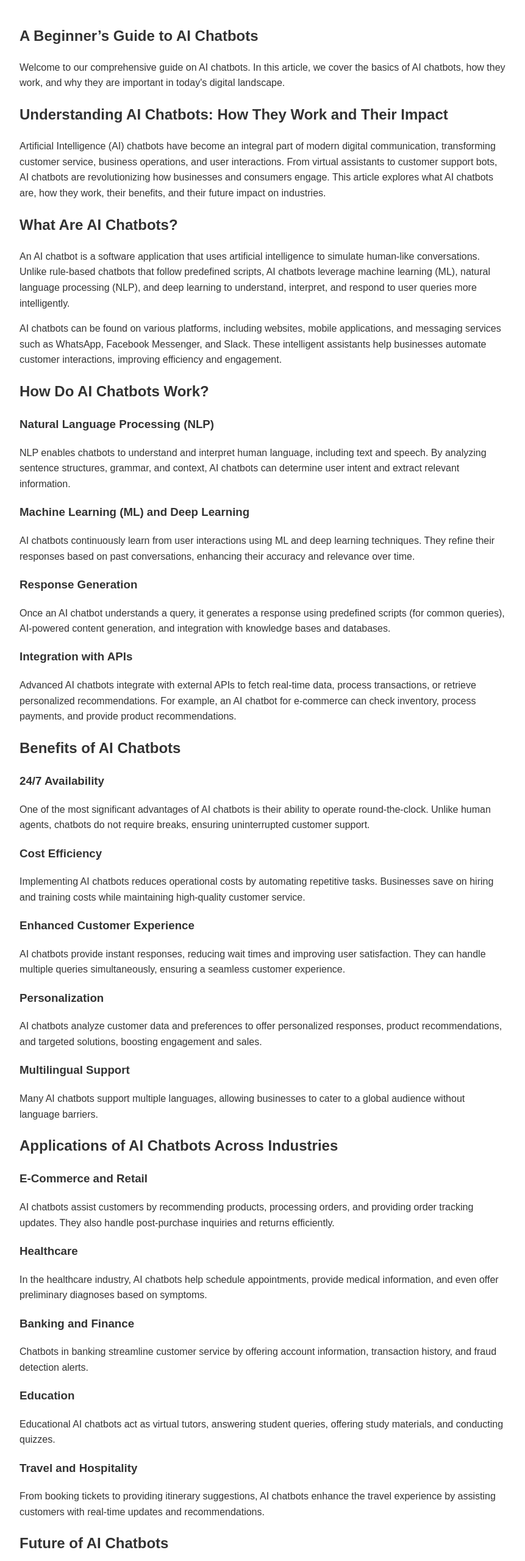
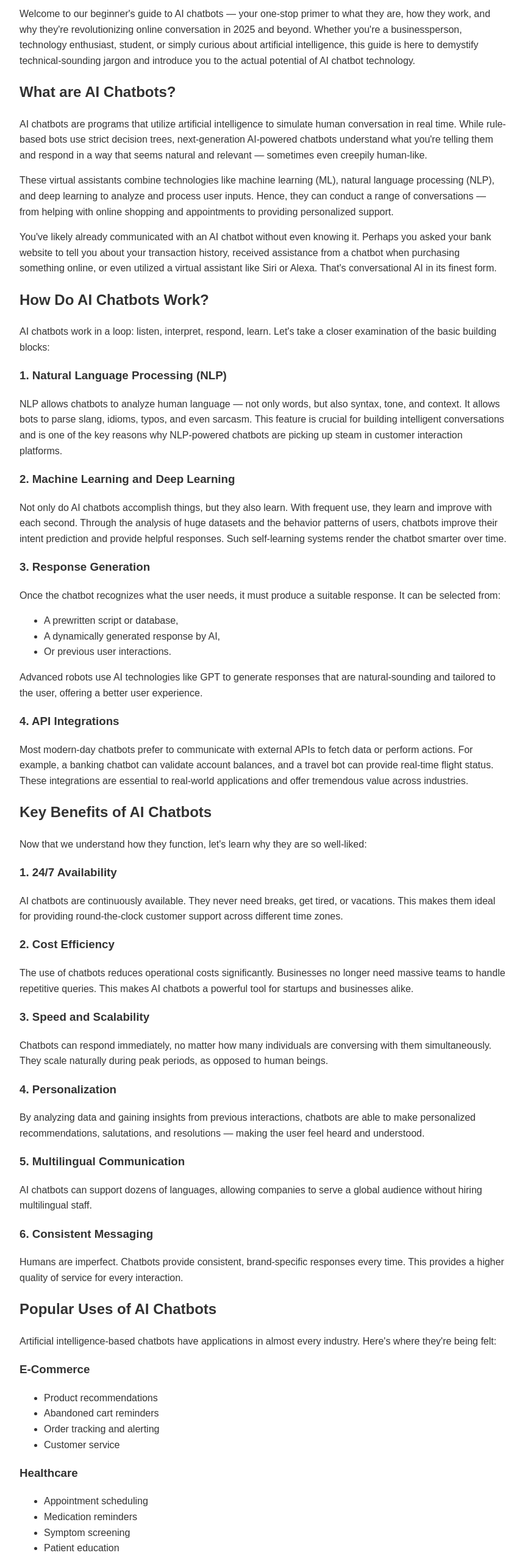
Before and after one commit to abhaybansal12/atomgpt, a plain HTML site: page understanding-ai-chatbots.html in a window 1280 px wide. Shown: the part 180-2740 px from the top of the page at 61% size, without its empty margins (208-1069 px from the left). Drawn offline with Linux system fonts and the light colour scheme.

Commit message:
Update understanding-ai-chatbots.html

```diff
--- a/understanding-ai-chatbots.html
+++ b/understanding-ai-chatbots.html
@@ -39,83 +39,123 @@
 
 <body>
   <header>
-    <h1>Understanding AI Chatbots</h1>
-    <nav>
-      <a href="/">Home</a>
-      <a href="index.html">Chatbot</a>
-      <a href="blog.html">Blog</a>
-      <a href="blog.html">Contact</a>
-    </nav>
+    <h1>A Beginner's Guide to AI Chatbots</h1>
   </header>
-  <div class="container">
-    <article>
-      <h2>A Beginner’s Guide to AI Chatbots</h2>
-      <p>Welcome to our comprehensive guide on AI chatbots. In this article, we cover the basics of AI chatbots, how they work, and why they are important in today's digital landscape.</p>
-      <h1>Understanding AI Chatbots: How They Work and Their Impact</h1>
-  <p>Artificial Intelligence (AI) chatbots have become an integral part of modern digital communication, transforming customer service, business operations, and user interactions. From virtual assistants to customer support bots, AI chatbots are revolutionizing how businesses and consumers engage. This article explores what AI chatbots are, how they work, their benefits, and their future impact on industries.</p>
 
-  <h2>What Are AI Chatbots?</h2>
-  <p>An AI chatbot is a software application that uses artificial intelligence to simulate human-like conversations. Unlike rule-based chatbots that follow predefined scripts, AI chatbots leverage machine learning (ML), natural language processing (NLP), and deep learning to understand, interpret, and respond to user queries more intelligently.</p>
-  <p>AI chatbots can be found on various platforms, including websites, mobile applications, and messaging services such as WhatsApp, Facebook Messenger, and Slack. These intelligent assistants help businesses automate customer interactions, improving efficiency and engagement.</p>
+  <main class="container">
+    <p>Welcome to our beginner's guide to AI chatbots — your one-stop primer to what they are, how they work, and why they're revolutionizing online conversation in 2025 and beyond. Whether you're a businessperson, technology enthusiast, student, or simply curious about artificial intelligence, this guide is here to demystify technical-sounding jargon and introduce you to the actual potential of AI chatbot technology.</p>
 
-  <h2>How Do AI Chatbots Work?</h2>
+    <h2>What are AI Chatbots?</h2>
+    <p>AI chatbots are programs that utilize artificial intelligence to simulate human conversation in real time. While rule-based bots use strict decision trees, next-generation AI-powered chatbots understand what you're telling them and respond in a way that seems natural and relevant — sometimes even creepily human-like.</p>
 
-  <h3>Natural Language Processing (NLP)</h3>
-  <p>NLP enables chatbots to understand and interpret human language, including text and speech. By analyzing sentence structures, grammar, and context, AI chatbots can determine user intent and extract relevant information.</p>
+    <p>These virtual assistants combine technologies like machine learning (ML), natural language processing (NLP), and deep learning to analyze and process user inputs. Hence, they can conduct a range of conversations — from helping with online shopping and appointments to providing personalized support.</p>
 
-  <h3>Machine Learning (ML) and Deep Learning</h3>
-  <p>AI chatbots continuously learn from user interactions using ML and deep learning techniques. They refine their responses based on past conversations, enhancing their accuracy and relevance over time.</p>
+    <p>You've likely already communicated with an AI chatbot without even knowing it. Perhaps you asked your bank website to tell you about your transaction history, received assistance from a chatbot when purchasing something online, or even utilized a virtual assistant like Siri or Alexa. That's conversational AI in its finest form.</p>
 
-  <h3>Response Generation</h3>
-  <p>Once an AI chatbot understands a query, it generates a response using predefined scripts (for common queries), AI-powered content generation, and integration with knowledge bases and databases.</p>
+    <h2>How Do AI Chatbots Work?</h2>
+    <p>AI chatbots work in a loop: listen, interpret, respond, learn. Let's take a closer examination of the basic building blocks:</p>
 
-  <h3>Integration with APIs</h3>
-  <p>Advanced AI chatbots integrate with external APIs to fetch real-time data, process transactions, or retrieve personalized recommendations. For example, an AI chatbot for e-commerce can check inventory, process payments, and provide product recommendations.</p>
+    <h3>1. Natural Language Processing (NLP)</h3>
+    <p>NLP allows chatbots to analyze human language — not only words, but also syntax, tone, and context. It allows bots to parse slang, idioms, typos, and even sarcasm. This feature is crucial for building intelligent conversations and is one of the key reasons why NLP-powered chatbots are picking up steam in customer interaction platforms.</p>
 
-  <h2>Benefits of AI Chatbots</h2>
+    <h3>2. Machine Learning and Deep Learning</h3>
+    <p>Not only do AI chatbots accomplish things, but they also learn. With frequent use, they learn and improve with each second. Through the analysis of huge datasets and the behavior patterns of users, chatbots improve their intent prediction and provide helpful responses. Such self-learning systems render the chatbot smarter over time.</p>
 
-  <h3>24/7 Availability</h3>
-  <p>One of the most significant advantages of AI chatbots is their ability to operate round-the-clock. Unlike human agents, chatbots do not require breaks, ensuring uninterrupted customer support.</p>
+    <h3>3. Response Generation</h3>
+    <p>Once the chatbot recognizes what the user needs, it must produce a suitable response. It can be selected from:</p>
+    <ul>
+      <li>A prewritten script or database,</li>
+      <li>A dynamically generated response by AI,</li>
+      <li>Or previous user interactions.</li>
+    </ul>
+    <p>Advanced robots use AI technologies like GPT to generate responses that are natural-sounding and tailored to the user, offering a better user experience.</p>
 
-  <h3>Cost Efficiency</h3>
-  <p>Implementing AI chatbots reduces operational costs by automating repetitive tasks. Businesses save on hiring and training costs while maintaining high-quality customer service.</p>
+    <h3>4. API Integrations</h3>
+    <p>Most modern-day chatbots prefer to communicate with external APIs to fetch data or perform actions. For example, a banking chatbot can validate account balances, and a travel bot can provide real-time flight status. These integrations are essential to real-world applications and offer tremendous value across industries.</p>
 
-  <h3>Enhanced Customer Experience</h3>
-  <p>AI chatbots provide instant responses, reducing wait times and improving user satisfaction. They can handle multiple queries simultaneously, ensuring a seamless customer experience.</p>
+    <h2>Key Benefits of AI Chatbots</h2>
+    <p>Now that we understand how they function, let's learn why they are so well-liked:</p>
 
-  <h3>Personalization</h3>
-  <p>AI chatbots analyze customer data and preferences to offer personalized responses, product recommendations, and targeted solutions, boosting engagement and sales.</p>
+    <h3>1. 24/7 Availability</h3>
+    <p>AI chatbots are continuously available. They never need breaks, get tired, or vacations. This makes them ideal for providing round-the-clock customer support across different time zones.</p>
 
-  <h3>Multilingual Support</h3>
-  <p>Many AI chatbots support multiple languages, allowing businesses to cater to a global audience without language barriers.</p>
+    <h3>2. Cost Efficiency</h3>
+    <p>The use of chatbots reduces operational costs significantly. Businesses no longer need massive teams to handle repetitive queries. This makes AI chatbots a powerful tool for startups and businesses alike.</p>
 
-  <h2>Applications of AI Chatbots Across Industries</h2>
+    <h3>3. Speed and Scalability</h3>
+    <p>Chatbots can respond immediately, no matter how many individuals are conversing with them simultaneously. They scale naturally during peak periods, as opposed to human beings.</p>
 
-  <h3>E-Commerce and Retail</h3>
-  <p>AI chatbots assist customers by recommending products, processing orders, and providing order tracking updates. They also handle post-purchase inquiries and returns efficiently.</p>
+    <h3>4. Personalization</h3>
+    <p>By analyzing data and gaining insights from previous interactions, chatbots are able to make personalized recommendations, salutations, and resolutions — making the user feel heard and understood.</p>
 
-  <h3>Healthcare</h3>
-  <p>In the healthcare industry, AI chatbots help schedule appointments, provide medical information, and even offer preliminary diagnoses based on symptoms.</p>
+    <h3>5. Multilingual Communication</h3>
+    <p>AI chatbots can support dozens of languages, allowing companies to serve a global audience without hiring multilingual staff.</p>
 
-  <h3>Banking and Finance</h3>
-  <p>Chatbots in banking streamline customer service by offering account information, transaction history, and fraud detection alerts.</p>
+    <h3>6. Consistent Messaging</h3>
+    <p>Humans are imperfect. Chatbots provide consistent, brand-specific responses every time. This provides a higher quality of service for every interaction.</p>
 
-  <h3>Education</h3>
-  <p>Educational AI chatbots act as virtual tutors, answering student queries, offering study materials, and conducting quizzes.</p>
+    <h2>Popular Uses of AI Chatbots</h2>
+    <p>Artificial intelligence-based chatbots have applications in almost every industry. Here's where they're being felt:</p>
 
-  <h3>Travel and Hospitality</h3>
-  <p>From booking tickets to providing itinerary suggestions, AI chatbots enhance the travel experience by assisting customers with real-time updates and recommendations.</p>
+    <h3>E-Commerce</h3>
+    <ul>
+      <li>Product recommendations</li>
+      <li>Abandoned cart reminders</li>
+      <li>Order tracking and alerting</li>
+      <li>Customer service</li>
+    </ul>
 
-  <h2>Future of AI Chatbots</h2>
-  <p>As AI technology advances, AI chatbots will become even more sophisticated. Future chatbots will feature enhanced contextual understanding, improved emotional intelligence, voice-enabled interactions, and advanced AI-driven analytics.</p>
-  <p>Businesses that leverage AI chatbots will gain a competitive edge by enhancing customer engagement and operational efficiency.</p>
+    <h3>Healthcare</h3>
+    <ul>
+      <li>Appointment scheduling</li>
+      <li>Medication reminders</li>
+      <li>Symptom screening</li>
+      <li>Patient education</li>
+    </ul>
 
-  <h2>Conclusion</h2>
-  <p>AI chatbots are transforming industries by automating interactions, providing instant support, and personalizing user experiences. As technology evolves, AI chatbots will become more intuitive and capable, revolutionizing how businesses and consumers communicate. Companies that adopt AI chatbot solutions will streamline their processes, improve customer satisfaction, and drive growth in the digital era.</p>
-    </article>
-  </div>
+    <h3>Banking and Finance</h3>
+    <ul>
+      <li>Account balance inquiries</li>
+      <li>Transaction histories</li>
+      <li>Fraud alerts</li>
+      <li>Loan and investment assistance</li>
+    </ul>
+
+    <h3>Education</h3>
+    <ul>
+      <li>Web guides</li>
+      <li>FAQ bots for admissions</li>
+      <li>Course suggestions</li>
+      <li>Interactive quizzes</li>
+    </ul>
+
+    <h3>Travel and Tourism</h3>
+    <ul>
+      <li>Booking confirmations</li>
+      <li>Itinerary suggestions</li>
+      <li>Live coverage</li>
+      <li>Multilingual travel assistance</li>
+    </ul>
+
+    <h2>The Future of AI Chatbots</h2>
+    <p>As technology advances, so do chatbots. The following are some trends that are defining their future:</p>
+    <ul>
+      <li><strong>Voice-Based Chatbots:</strong> Chatbots are shifting from text to voice, and conversations are getting more natural.</li>
+      <li><strong>Emotionally Intelligent Robots:</strong> Robots in the future may recognize user sentiment and adjust their tone accordingly.</li>
+      <li><strong>Hyper-Personalization:</strong> Using real-time data to deliver intent-oriented and context-sensitive responses.</li>
+      <li><strong>No-Code Chatbot Creators:</strong> There are platforms which allow businesses to create chatbots without the need for coding.</li>
+      <li><strong>Smart Device Integration:</strong> Search for chatbots to execute on mobile applications, websites, IoT devices, and even AR/VR.</li>
+    </ul>
+    <p>Companies that adopt these innovations will gain competitive advantage, increase internal efficiency, and deliver better customer satisfaction.</p>
+
+    <h2>Last Word</h2>
+    <p>AI chatbots are not a technology trend — they are a strategic asset. By improving customer service, automating interactions, and reducing costs, they allow businesses to thrive in a more digital world.</p>
+
+    <p>No matter your sector, be it retail, healthcare, finance, or education, AI chatbots offer flexible and scalable solutions that can be tailored to your business. With continued advancement, expect them to be even more part of our workplaces and daily lives. If you are new, there's never a better moment to delve deeper into the worlds of AI chatbots.</p>
+  </main>
+
   <footer>
-    <p>&copy; 2025 AtomGPT. All Rights Reserved.</p>
+    <p>&copy; 2025 AtomGPT. All rights reserved.</p>
   </footer>
 </body>
 </html>
```
